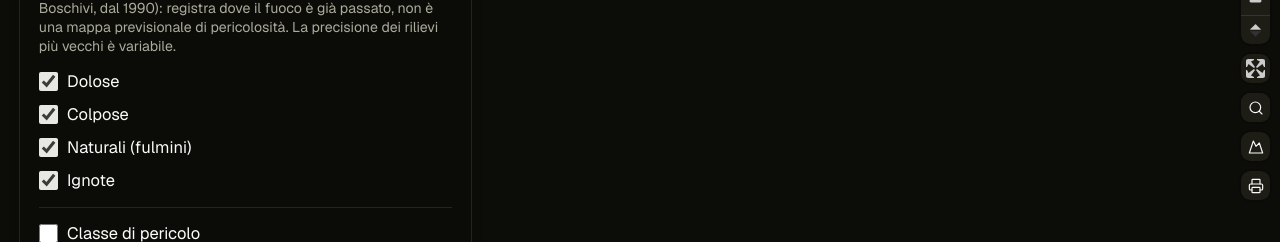
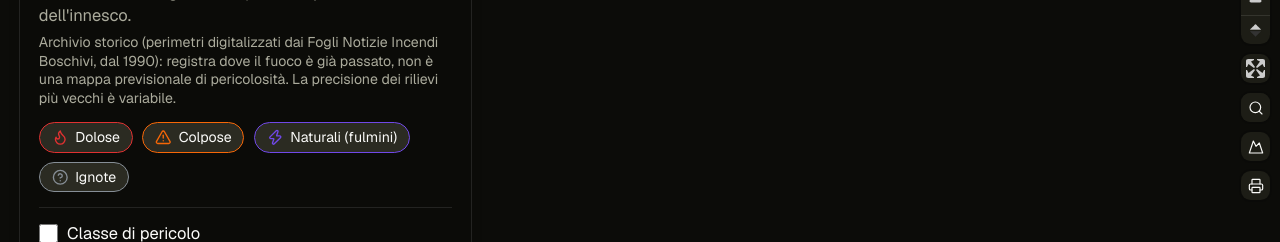
Before and after one commit to BeneComune/mappa-civica, a Next.js app: page /rescue/fire in a window 1280 px wide. Shown: the part 167-409 px from the top of the page. Built offline with nearby package versions, Linux system fonts and the light colour scheme; no server answers.

Commit message:
Convert wildfire cause filter to icon badges

```diff
--- a/app/rescue/fire/page.tsx
+++ b/app/rescue/fire/page.tsx
@@ -2,9 +2,10 @@
 
 import { ClickPopupLayer } from "@/components/click-popup-layer"
 import { Faq } from "@/components/faq"
-import { FilterCheckboxGroup } from "@/components/filter-checkbox-group"
+import { FilterBadgeGroup } from "@/components/filter-badge-group"
 import { HoverHighlightLayer } from "@/components/hover-highlight-layer"
 import { OverlayCheckbox } from "@/components/overlay-checkbox"
+import { ICONS } from "@/lib/ICONS"
 import { ALL_NBR_CLASSES, NBR_CLASS_CONFIG } from "@/lib/green-classes"
 import {
   FIRE_DANGER_LAYER_IDS,
@@ -16,10 +17,10 @@ import { dangerPopupHTML, firePopupHTML, ignitionPopupHTML } from "@/lib/rescue-
 import { STRINGS } from "@/lib/strings"
 
 const CAUSE_OPTIONS = [
-  { value: "dolosa", label: STRINGS.fireCauseDolosa },
-  { value: "colposa", label: STRINGS.fireCauseColposa },
-  { value: "naturale", label: STRINGS.fireCauseNaturale },
-  { value: "ignota", label: STRINGS.fireCauseIgnota },
+  { value: "dolosa", label: STRINGS.fireCauseDolosa, icon: ICONS.fireCauseDolosa, color: "#e03131" },
+  { value: "colposa", label: STRINGS.fireCauseColposa, icon: ICONS.fireCauseColposa, color: "#f76707" },
+  { value: "naturale", label: STRINGS.fireCauseNaturale, icon: ICONS.fireCauseNaturale, color: "#7048e8" },
+  { value: "ignota", label: STRINGS.fireCauseIgnota, icon: ICONS.fireCauseIgnota, color: "#868e96" },
 ]
 
 export default function RescueFirePage() {
@@ -37,7 +38,7 @@ export default function RescueFirePage() {
         variabile.
       </p>
       <div className="mt-3 flex flex-col gap-3">
-        <FilterCheckboxGroup property="causa_classe" options={CAUSE_OPTIONS} layerIds={FIRE_PERIMETERS_LAYER_IDS} />
+        <FilterBadgeGroup property="causa_classe" options={CAUSE_OPTIONS} layerIds={FIRE_PERIMETERS_LAYER_IDS} />
         <div className="flex flex-col gap-2 border-t pt-3">
           <OverlayCheckbox label={STRINGS.fireDangerToggle} layerIds={FIRE_DANGER_LAYER_IDS} defaultChecked={false} />
           <p className="text-xs text-muted-foreground">
--- /dev/null
+++ b/components/filter-badge-group.tsx
@@ -0,0 +1,57 @@
+"use client"
+
+import { useEffect, useState } from "react"
+import type { FilterSpecification } from "maplibre-gl"
+import type { LucideIcon } from "lucide-react"
+import { useMapContext } from "@/components/map-provider"
+
+// Badge/chip variant of FilterCheckboxGroup: same shared-filter behavior
+// (checkboxes narrowing a single layer via one MapLibre filter), styled as
+// icon pills instead of checkbox rows. All options start selected, matching
+// the old app's default.
+export function FilterBadgeGroup({
+  property,
+  options,
+  layerIds,
+}: {
+  property: string
+  options: ReadonlyArray<{ value: string; label: string; icon: LucideIcon; color?: string }>
+  layerIds: string[]
+}) {
+  const { setLayersFilter } = useMapContext()
+  const [selected, setSelected] = useState<string[]>(() => options.map((o) => o.value))
+
+  useEffect(() => {
+    const filter: FilterSpecification =
+      selected.length > 0
+        ? ["in", ["get", property], ["literal", selected]]
+        : ["==", ["get", property], "__none__"]
+    setLayersFilter(layerIds, filter)
+  }, [selected, property, layerIds, setLayersFilter])
+
+  function toggle(value: string): void {
+    setSelected((prev) => (prev.includes(value) ? prev.filter((v) => v !== value) : [...prev, value]))
+  }
+
+  return (
+    <div className="flex flex-wrap gap-2">
+      {options.map((option) => {
+        const Icon = option.icon
+        const checked = selected.includes(option.value)
+        return (
+          <button
+            key={option.value}
+            type="button"
+            aria-pressed={checked}
+            onClick={() => toggle(option.value)}
+            className={`flex items-center gap-1.5 rounded-full border px-2.5 py-1 text-xs ${checked ? "bg-accent text-accent-foreground" : "text-muted-foreground hover:bg-accent"}`}
+            style={checked && option.color ? { borderColor: option.color } : undefined}
+          >
+            <Icon className="size-3.5" aria-hidden="true" style={{ color: checked ? option.color : undefined }} />
+            {option.label}
+          </button>
+        )
+      })}
+    </div>
+  )
+}
```
Also changed, not shown: lib/ICONS.ts (+7 -0 lines).
